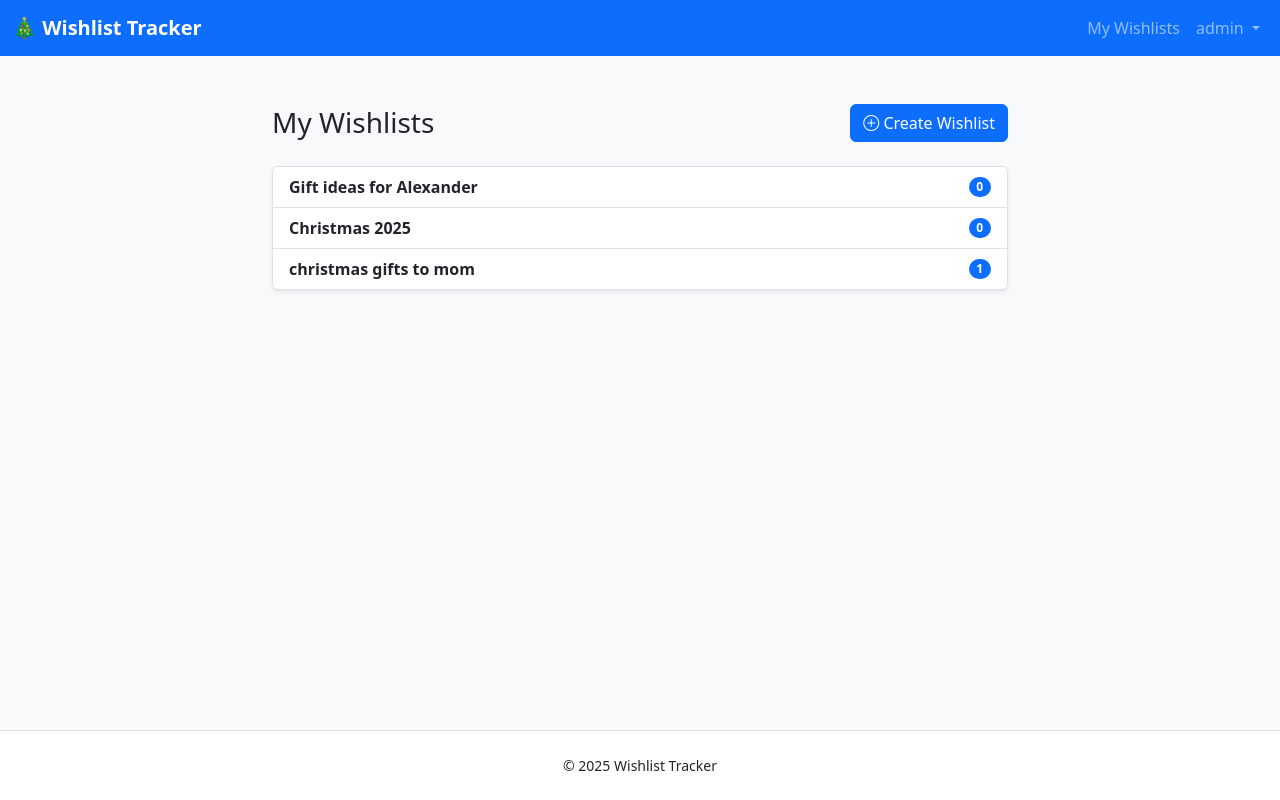
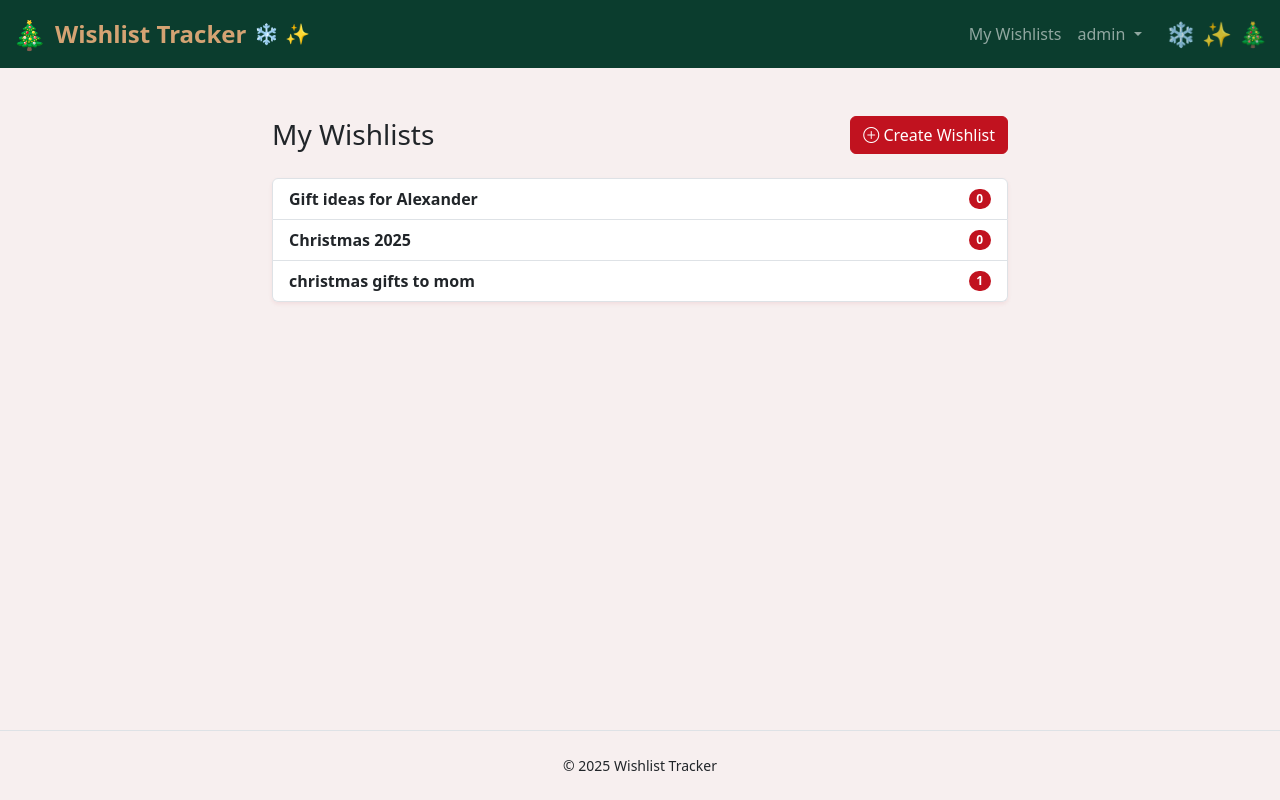
Before and after one commit to kakilian/xmasTracker, a Django app: page /wishlists/ in a window 1280 px wide. Run offline with Django 5.2, Linux system fonts and the light colour scheme; a user stored in the database is signed in; data comes from the database, SQL or seed files in the repository; both versions use the stored data as it was after the commit.

Commit message:
Add: implement Christmas theme styles and integrate into base layout

```diff
--- /dev/null
+++ b/assets/css/christmas-theme.css
@@ -0,0 +1,196 @@
+/* Christmas Theme Styles */
+
+:root {
+  /* Classic Modern Christmas palette */
+  --christmas-red: #C1121F;
+  --christmas-green: #0B3D2E;
+  --christmas-frost: #F7EFEF;
+  --christmas-gold: #D4A373;
+
+  /* Sleek Tech Christmas palette */
+  --tech-dark: #1A1D23;
+  --tech-blue: #3C7BF1;
+  --tech-light-blue: #AECBFA;
+  --tech-white: #F5F5F5;
+}
+
+/* Override Bootstrap primary color with Christmas red */
+.btn-primary {
+  background-color: var(--christmas-red);
+  border-color: var(--christmas-red);
+}
+
+.btn-primary:hover,
+.btn-primary:focus {
+  background-color: #a00e1a;
+  border-color: #a00e1a;
+}
+
+.btn-outline-primary {
+  color: var(--christmas-red);
+  border-color: var(--christmas-red);
+}
+
+.btn-outline-primary:hover,
+.btn-outline-primary:focus {
+  background-color: var(--christmas-red);
+  border-color: var(--christmas-red);
+  color: white;
+}
+
+/* Navbar Christmas styling */
+.navbar-dark.bg-primary {
+  background-color: var(--christmas-green) !important;
+}
+
+/* Badge colors */
+.badge.bg-primary {
+  background-color: var(--christmas-red) !important;
+}
+
+/* Links */
+a {
+  color: var(--christmas-red);
+}
+
+a:hover {
+  color: #a00e1a;
+}
+
+/* List group items hover */
+.list-group-item-action:hover {
+  background-color: var(--christmas-frost);
+  border-left: 3px solid var(--christmas-red);
+}
+
+/* Alert styling */
+.alert-info {
+  background-color: var(--tech-light-blue);
+  border-color: var(--tech-blue);
+  color: var(--tech-dark);
+}
+
+.alert-info .alert-link {
+  color: var(--christmas-red);
+  font-weight: 600;
+}
+
+/* Body background with subtle pattern */
+body.bg-light {
+  background-color: var(--christmas-frost) !important;
+}
+
+/* Footer Christmas styling - no white */
+footer {
+  background-color: var(--christmas-frost) !important;
+  border-top: 2px solid var(--christmas-gold) !important;
+}
+
+/* Card and list shadows with Christmas tint */
+.shadow-sm,
+.shadow {
+  box-shadow: 0 0.125rem 0.25rem rgba(193, 18, 31, 0.075) !important;
+}
+
+/* Priority badges */
+.badge.bg-danger {
+  background-color: var(--christmas-red) !important;
+}
+
+.badge.bg-warning {
+  background-color: var(--christmas-gold) !important;
+}
+
+.badge.bg-info {
+  background-color: var(--tech-blue) !important;
+  color: white !important;
+}
+
+/* Success button (purchased) */
+.btn-success {
+  background-color: var(--christmas-green);
+  border-color: var(--christmas-green);
+}
+
+.btn-success:hover,
+.btn-success:focus {
+  background-color: #083026;
+  border-color: #083026;
+}
+
+/* Purchased item background */
+.list-group-item.bg-light {
+  background-color: rgba(247, 239, 239, 0.6) !important;
+}
+
+/* Home page hero overlay adjustment */
+.bg-dark.bg-opacity-50 {
+  background-color: rgba(11, 61, 46, 0.7) !important;
+}
+
+/* Form inputs focus state */
+.form-control:focus,
+.form-select:focus {
+  border-color: var(--christmas-red);
+  box-shadow: 0 0 0 0.25rem rgba(193, 18, 31, 0.25);
+}
+
+/* Card styling */
+.card {
+  border: 1px solid var(--christmas-gold);
+}
+
+/* Dropdown menu */
+.dropdown-menu {
+  border: 1px solid var(--christmas-gold);
+}
+
+/* Navbar brand emphasis */
+.navbar-brand {
+  color: var(--christmas-gold) !important;
+  font-weight: 600;
+  font-size: 1.25rem;
+}
+
+.navbar-brand strong {
+  font-size: 1.5rem;
+}
+
+/* Make navbar icons more visible */
+.navbar::after {
+  display: none;
+}
+
+/* Snow decoration - larger and more visible */
+.navbar .container-fluid::after {
+  content: '❄️ ✨ 🎄';
+  font-size: 1.5rem;
+  opacity: 0.8;
+  margin-left: 1rem;
+  vertical-align: middle;
+}
+
+@media (max-width: 576px) {
+  .navbar .container-fluid::after {
+    font-size: 1.25rem;
+  }
+}
+
+/* Remove white backgrounds */
+footer.bg-white {
+  background-color: var(--christmas-frost) !important;
+  border-top: 2px solid var(--christmas-gold) !important;
+}
+
+.card {
+  background-color: white;
+  border: 1px solid var(--christmas-gold);
+}
+
+.list-group-item {
+  background-color: white;
+}
+
+.list-group-item:hover {
+  background-color: var(--christmas-frost) !important;
+}
--- a/templates/base.html
+++ b/templates/base.html
@@ -11,6 +11,8 @@
     integrity="sha384-QWTKZyjpPEjISv5WaRU9OFeRpok6YctnYmDr5pNlyT2bRjXh0JMhjY6hW+ALEwIH" crossorigin="anonymous">
   <!-- Bootstrap Icons -->
   <link rel="stylesheet" href="https://cdn.jsdelivr.net/npm/bootstrap-icons@1.11.3/font/bootstrap-icons.min.css">
+  <!-- Christmas Theme -->
+  <link rel="stylesheet" href="{% static 'css/christmas-theme.css' %}">
 
   {% block head %}{% endblock %}
 </head>
@@ -20,7 +22,7 @@
 
   {% block content %}{% endblock %}
 
-  <footer class="mt-auto py-4 border-top small text-center bg-white">
+  <footer class="mt-auto py-4 border-top small text-center">
     <div class="container">&copy; {{ now|default:2025 }} Wishlist Tracker</div>
   </footer>
 
--- a/templates/navbar.html
+++ b/templates/navbar.html
@@ -1,7 +1,9 @@
 <nav class="navbar navbar-expand-lg navbar-dark bg-primary">
   <div class="container-fluid">
-    <a class="navbar-brand" href="{% url 'home' %}">
-      <strong>🎄 Wishlist Tracker</strong>
+    <a class="navbar-brand d-flex align-items-center gap-2" href="{% url 'home' %}">
+      <span style="font-size: 1.75rem;">🎄</span>
+      <strong>Wishlist Tracker</strong>
+      <span class="d-none d-md-inline" style="font-size: 1.25rem;">❄️ ✨</span>
     </a>
     <button class="navbar-toggler" type="button" data-bs-toggle="collapse" data-bs-target="#navbarNav"
             aria-controls="navbarNav" aria-expanded="false" aria-label="Toggle navigation">
```
Also changed, not shown: db.sqlite3.
